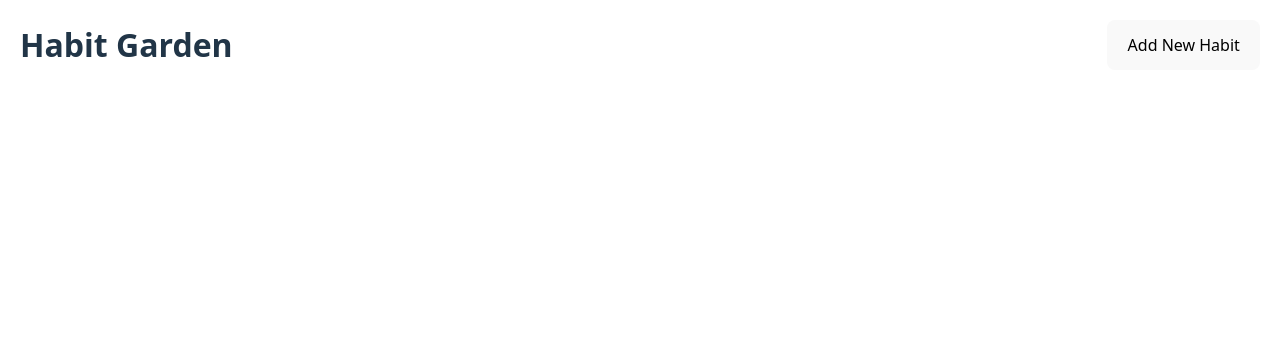
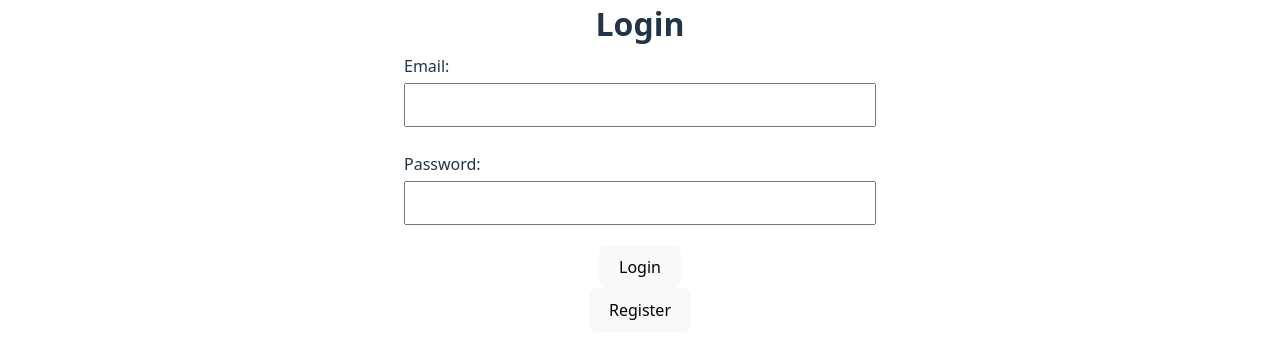
Before and after one commit to MichaelJSwain/habit-garden, a React (Vite) app: page /habits in a window 1280 px wide. Shown: the top 358 px of the page. Built offline with nearby package versions, Linux system fonts and the light colour scheme.

Commit message:
protect dashboard and detail view routes with RequireAuth HOC

```diff
--- a/src/App.jsx
+++ b/src/App.jsx
@@ -4,18 +4,19 @@ import { Dashboard } from './pages/Dashboard'
 import { HabitDetailView } from './pages/HabitDetailView/HabitDetailView'
 import { UserAuthView } from './pages/UserAuthView/UserAuthView'
 import { AuthProvider } from './context/AuthContext.jsx'
+import { RequireAuth } from './components/route-components/RequireAuth.jsx'
 
 function App() {
   return (
-    <AuthProvider>
       <BrowserRouter>
-        <Routes>
-          <Route path="/habits" element={<Dashboard/>}></Route>
-          <Route path="/habits/:id" element={<HabitDetailView/>} ></Route>
-          <Route path="/" element={<UserAuthView/>}></Route>
-        </Routes>
+        <AuthProvider>
+          <Routes>
+            <Route path="/habits" element={<RequireAuth><Dashboard/></RequireAuth>}></Route>
+            <Route path="/habits/:id" element={<RequireAuth><HabitDetailView/></RequireAuth>} ></Route>
+            <Route path="/" element={<UserAuthView/>}></Route>
+          </Routes>
+          </AuthProvider>
       </BrowserRouter>
-    </AuthProvider>
   )
 }
 
--- /dev/null
+++ b/src/components/route-components/RequireAuth.jsx
@@ -0,0 +1,12 @@
+import { useAuth } from "../../context/AuthContext"
+import { UserAuthView } from "../../pages/UserAuthView/UserAuthView";
+
+export const RequireAuth = ({children}) => {
+    const {isAuthenticated} = useAuth();
+
+    if (!isAuthenticated) {
+        return <UserAuthView/>
+    }
+
+    return children;
+}
--- a/src/context/AuthContext.jsx
+++ b/src/context/AuthContext.jsx
@@ -21,27 +21,27 @@ const AuthContext = createContext();
 
 export const AuthProvider = ({ children }) => {
     const [user, setUser] = useState();
-  const [isAuthenticated, setIsAuthenticated] = useState(false);
+  const [isAuthenticated, setIsAuthenticated] = useState();
 
   useEffect(() => {
-    const token = localStorage.getItem('auth_token');
+    const token = localStorage.getItem('user');
+    console.log("logged in user!!");
     if (token) {
       setIsAuthenticated(true);
     }
   }, []);
 
   const login = (email, password) => {
-    console.log("logging in via context");
     // check if user details match user details in fake DB
     const foundUser = userDB.find(user => user.email === email && user.password === password);
     if (foundUser) {
-      localStorage.setItem('user', userContext);
+      localStorage.setItem('user', "true");
       setIsAuthenticated(true);
     }
   };
 
   const logout = () => {
-    localStorage.removeItem('auth_token');
+    localStorage.removeItem('user');
     setIsAuthenticated(false);
   };
 
```
